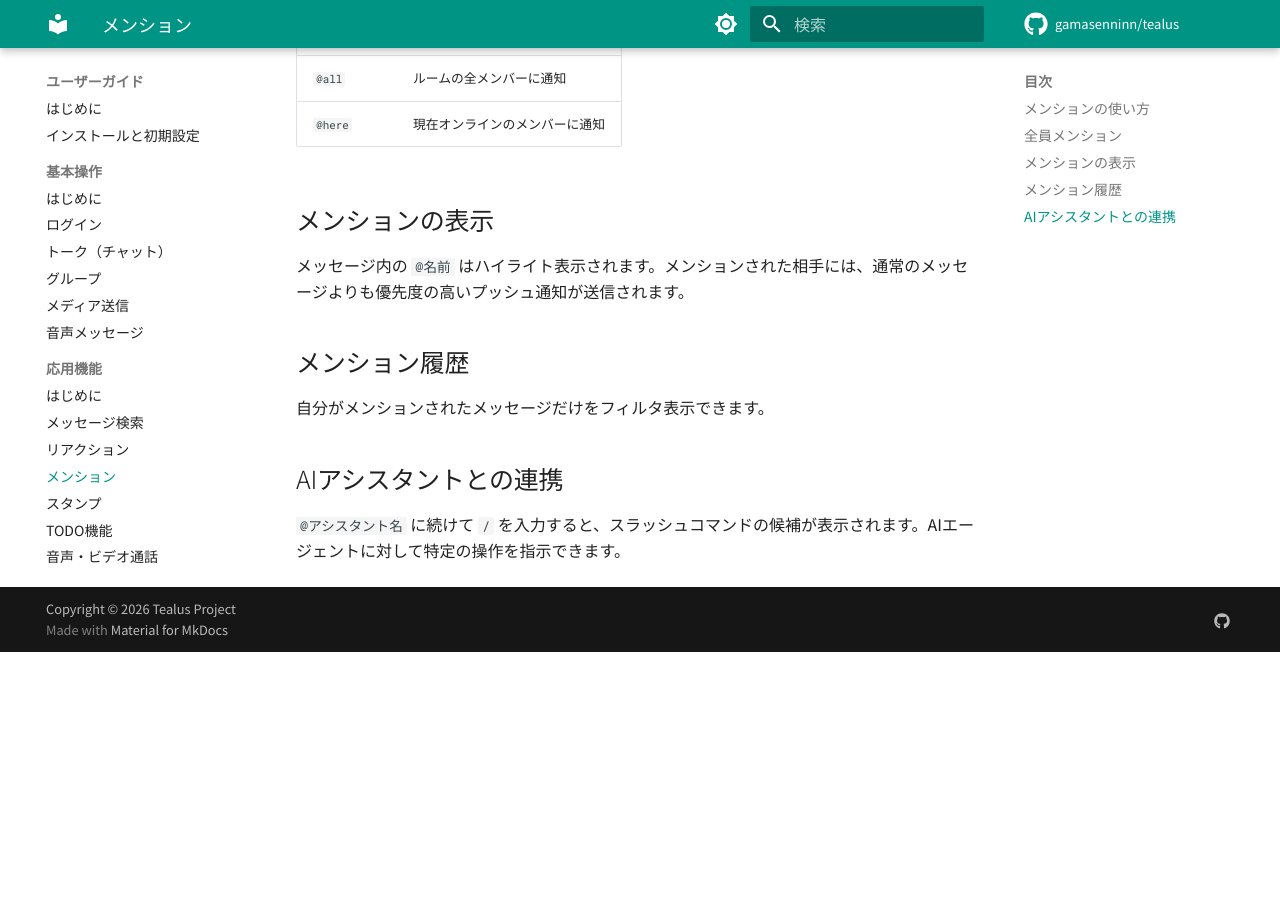
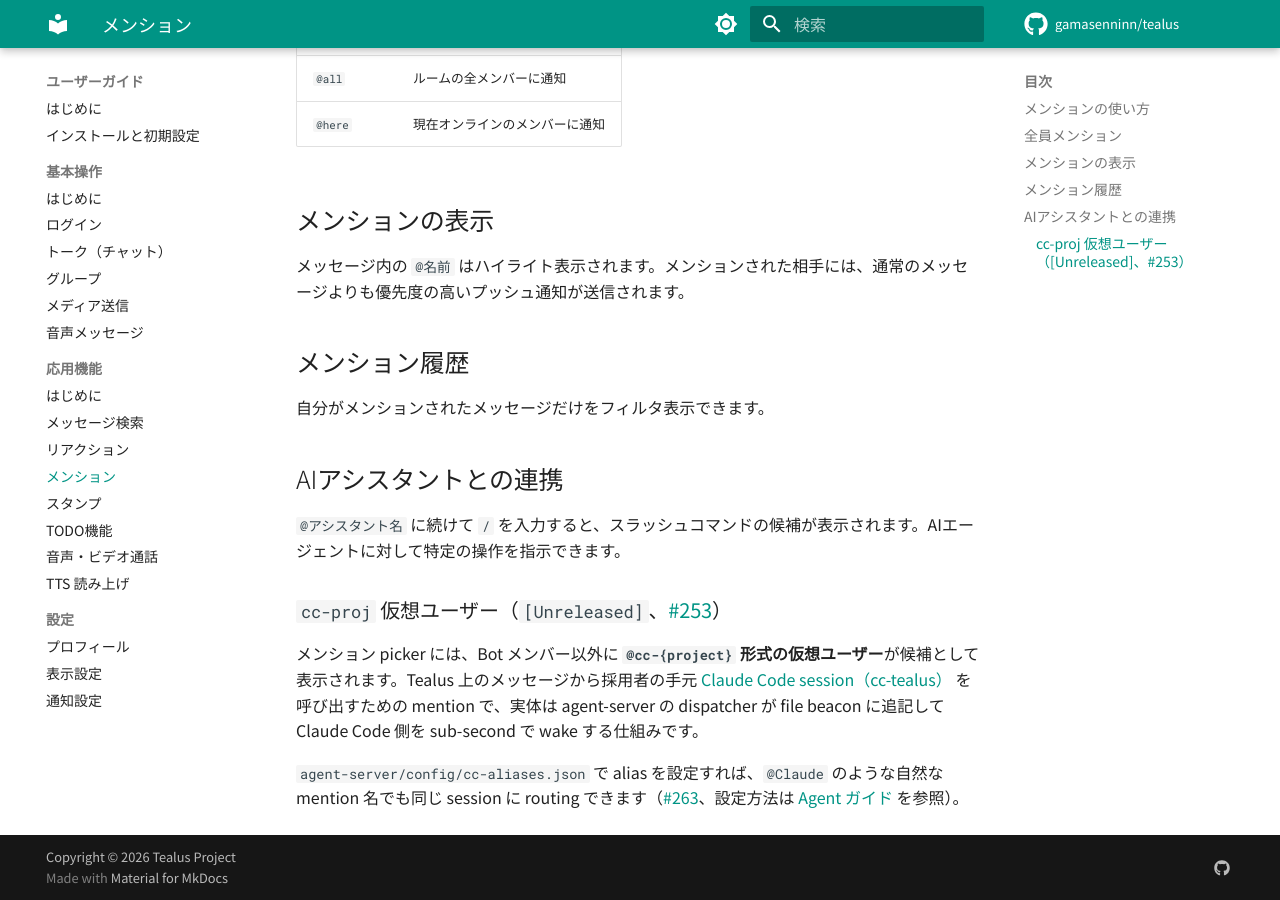
Before and after one commit to gamasenninn/tealus-docs, an MkDocs documentation site: the page built from docs/guide/advanced/mention.md, in a window 1280 px wide and 900 px high, scrolled down 552 px. Built offline with MkDocs 1.6.1 and Material for MkDocs 9.7.7, drawn with Linux system fonts in a browser that asks for light colours; comment, search, counter and statistics services are not loaded; before the commit the page ends 1204 px from its top, so only the background shows below that.

Commit message:
Phase 3: UI 追記 + Deep cancel + env naming warning (Issue #10)
Phase 4 で追加された UI / 運用 改善を公開 docs に反映。

- guide/basic/voice.md: 文字起こし編集 modal の音声再生スライダーを tip callout で追記 (#248)
- guide/basic/chat.md: リプライ引用部分タップ → 元 message へジャンプ + ハイライトを tip callout で追記 (#255)
- guide/advanced/mention.md: AI 連携 section に「cc-proj 仮想ユーザー」subsection 新設、cc-aliases.json で @Claude 等の自然な mention 名にも routing できることを記述 (#253)
- dev/ai-architecture.md: Deep agent 章に「ユーザーによる中断 (cancel)」subsection 追加 (#250-#252、Windows taskkill /T /F、冗長 timeout/error 抑制)
- dev/mcp.md: TEALUS_ prefix なし env が silent fail する trap warning callout を追加 (#267、❌/✅ 比較表 + 症状 + 再起動の必要性)
- dev/agents.md: cc-aliases.json subsection に明示的 anchor {#cc-aliases-json} 設定 (mention.md からの cross-link 整合)

E5 (Portal iframe 通知 UX、#259) は scope 外 — Portal feature 自体が公開 docs に未導入のため、
本 issue では skip。Portal を docs 化する別 issue が起票されたタイミングで反映する想定。

mkdocs build --strict 警告ゼロ。

Co-Authored-By: Claude Opus 4.7 (1M context) <noreply@anthropic.com>

```diff
--- a/docs/dev/ai-architecture.md
+++ b/docs/dev/ai-architecture.md
@@ -191,6 +191,16 @@ claude -p - \
 | 出力分割 | 4000字単位でチャットに送信 |
 | プロセス終了 | SIGTERM（Windows: `taskkill /T /F`） |
 
+### ユーザーによる中断（`[Unreleased]`、[#250](https://github.com/gamasenninn/tealus/issues/250)）
+
+Deep Agent が暴走したり、想定以上の長時間実行になった場合に、ユーザーが**応答途中でキャンセル**できる機構が追加されました。
+
+- 進行中の Deep Agent には UI から **「中断」** ボタンが表示され、タップすると `claude` プロセスを終了して即座に応答を打ち切ります
+- Windows 環境では子プロセスツリー全体を確実に kill するため `taskkill /T /F` を使用（[#252](https://github.com/gamasenninn/tealus/issues/252) で修正された critical bug への対応）
+- 中断後の冗長な timeout / error メッセージは抑制されます（[#251](https://github.com/gamasenninn/tealus/issues/251)）
+
+長いリファクタリングや誤った方向に進み始めた応答を、ユーザー側で軽くやめさせられるため、Deep Agent の運用感が大きく改善します。
+
 ## Webhook Dispatcher
 
 Agent Server がメッセージを受け取り、エージェントに渡すまでの制御を担います。
--- a/docs/dev/mcp.md
+++ b/docs/dev/mcp.md
@@ -80,6 +80,17 @@ Claude Code や他の MCP クライアントの設定ファイル（`mcp_config.
 !!! note "旧環境変数名との互換"
     旧名 `TEALUS_BOT_ID` / `TEALUS_BOT_PASS` も内部で fallback されますが、新規セットアップでは `TEALUS_USER_ID` / `TEALUS_PASSWORD` の使用を推奨します。
 
+!!! warning "`TEALUS_` prefix なしの env 名は silent fail（`[Unreleased]`、[tealus #267](https://github.com/gamasenninn/tealus/issues/267)）"
+    tealus-mcp は **`TEALUS_` prefix 付きの env のみ** を読み込みます（multi-MCP 環境での衝突回避設計）。`API_URL` / `BOT_ID` / `BOT_PASS` のような prefix なし短縮名は無視され、`TEALUS_API_URL` は default の `http://localhost:3000` に fallback します。
+
+    | ❌ 誤り | ✅ 正しい |
+    |---|---|
+    | `API_URL=...` | `TEALUS_API_URL=...` |
+    | `BOT_ID=...` | `TEALUS_USER_ID=...`（旧 `TEALUS_BOT_ID` も互換） |
+    | `BOT_PASS=...` | `TEALUS_PASSWORD=...`（旧 `TEALUS_BOT_PASS` も互換） |
+
+    症状としては、認証が通らず接続エラーになる、または接続先がローカル開発環境にずれます。設定変更後は MCP クライアント（Claude Code 等）の **再起動** が必要です。
+
 ## 活用例
 
 ### AIエージェントからチャット投稿
--- a/docs/guide/advanced/mention.md
+++ b/docs/guide/advanced/mention.md
@@ -27,3 +27,9 @@
 ## AIアシスタントとの連携
 
 `@アシスタント名` に続けて `/` を入力すると、スラッシュコマンドの候補が表示されます。AIエージェントに対して特定の操作を指示できます。
+
+### `cc-proj` 仮想ユーザー（`[Unreleased]`、[#253](https://github.com/gamasenninn/tealus/issues/253)）
+
+メンション picker には、Bot メンバー以外に **`@cc-{project}` 形式の仮想ユーザー**が候補として表示されます。Tealus 上のメッセージから採用者の手元 [Claude Code session（cc-tealus）](../../dev/agents.md#claude-code-session-cc-tealus) を呼び出すための mention で、実体は agent-server の dispatcher が file beacon に追記して Claude Code 側を sub-second で wake する仕組みです。
+
+`agent-server/config/cc-aliases.json` で alias を設定すれば、`@Claude` のような自然な mention 名でも同じ session に routing できます（[#263](https://github.com/gamasenninn/tealus/issues/263)、設定方法は [Agent ガイド](../../dev/agents.md#cc-aliases-json) を参照）。
```
Also changed, not shown: docs/dev/agents.md (+1 -1 lines), docs/guide/basic/chat.md (+3 -0 lines), docs/guide/basic/voice.md (+3 -0 lines).
